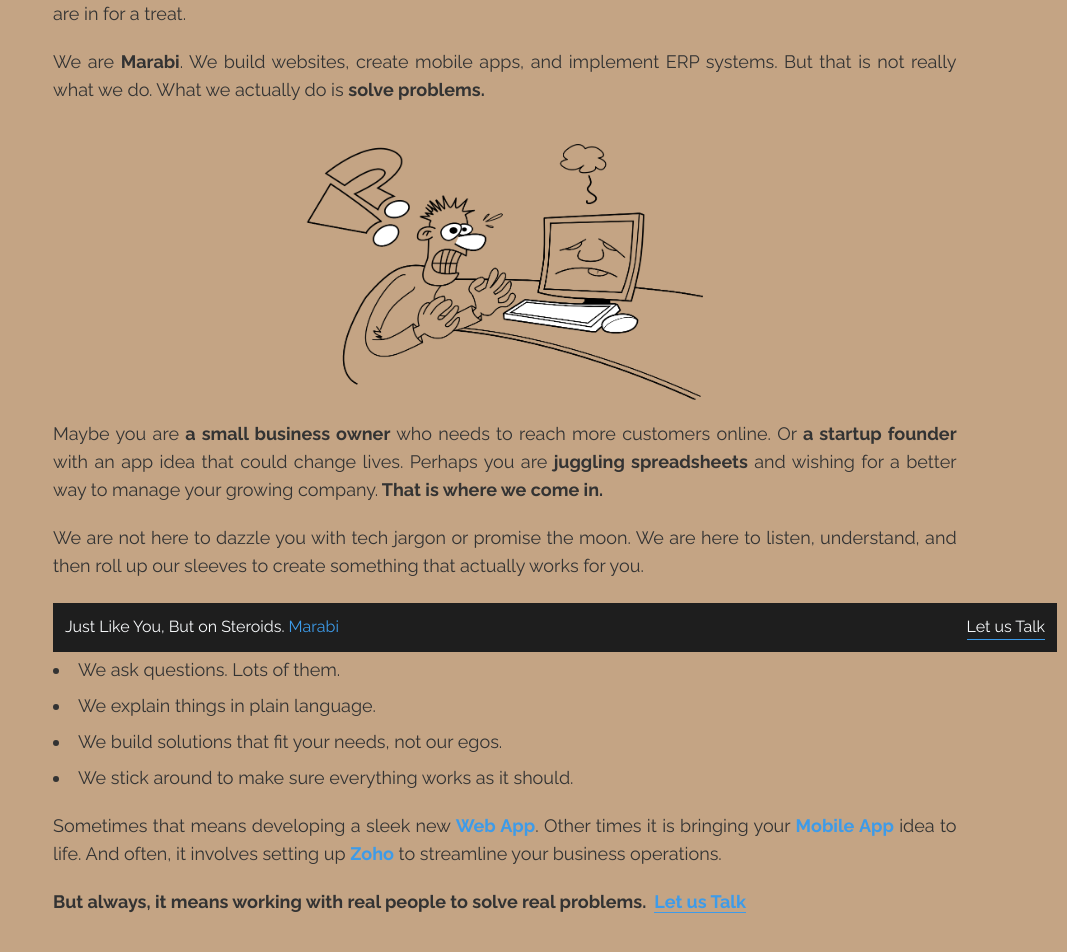
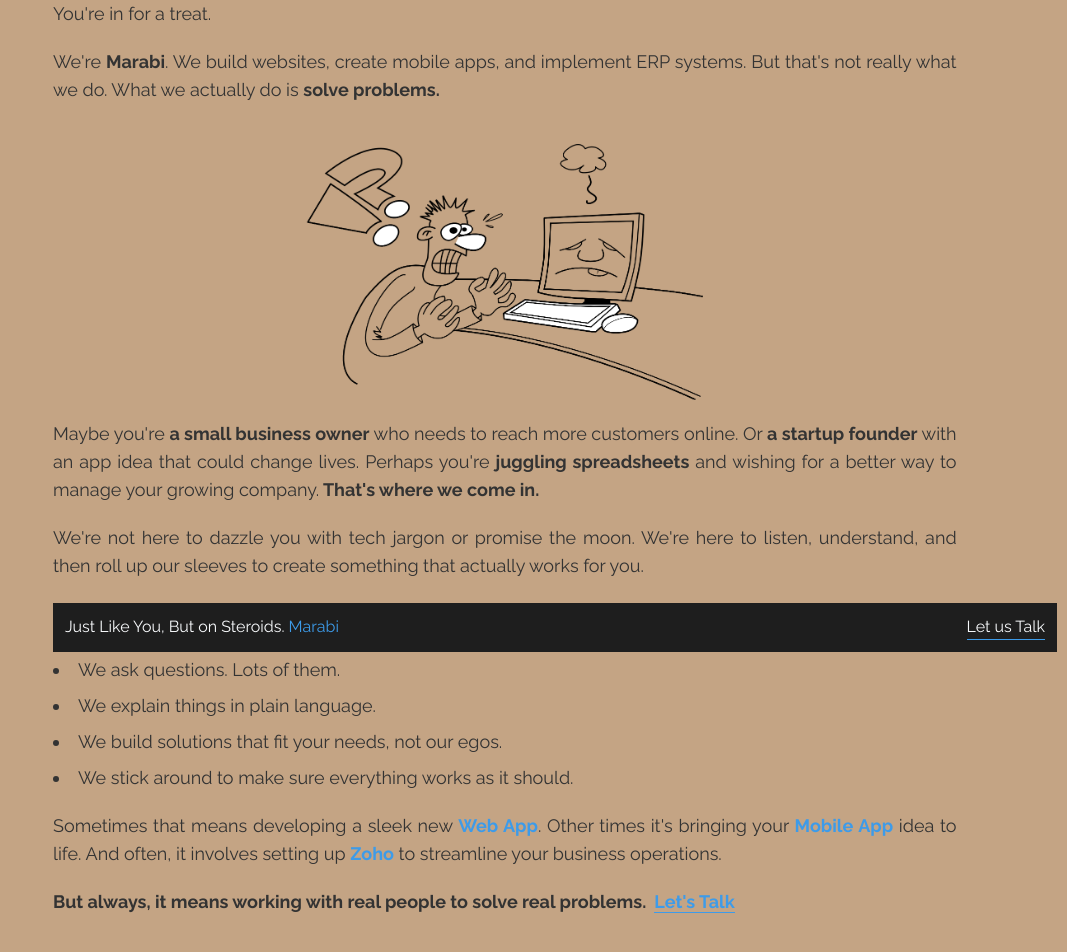
Before and after one commit to aineahmarabi/Marabi.tech, a Next.js app: page /About in a window 1280 px wide. Shown: the part 148-1100 px from the top of the page, without its empty margins (213-1280 px from the left). Built offline with nearby package versions, Linux system fonts and the light colour scheme.

Commit message:
Added &apos; where we have apostrophes

```diff
--- a/package.json
+++ b/package.json
@@ -16,6 +16,7 @@
     "react-icons": "^5.3.0",
     "react-type-animation": "^3.2.0",
     "react-typed": "^2.0.12",
+    "rimraf": "^6.0.1",
     "typeface-raleway": "^1.1.13"
   },
   "devDependencies": {
--- a/src/app/components/about.tsx
+++ b/src/app/components/about.tsx
@@ -5,8 +5,8 @@
     return (
         <div className="font-raleway lg:w-[90%]">
             <h1 className="text-1xl md:text-2xl lg:text-3xl font-bold pb-5">404: Conventional About Page Not Found</h1>
-            <p className="text-sm md:text-lg lg:text-lg pb-5 text-justify">Oops! You seem to have stumbled upon our about page. But fear not, brave explorer of the digital realm! You are in for a treat.</p>
-            <p className="text-sm md:text-lg lg:text-lg pb-5 text-justify">We are <strong>Marabi</strong>. We build websites, create mobile apps, and implement ERP systems. But that is not really what we do. What we actually do is <strong>solve problems.</strong></p>
+            <p className="text-sm md:text-lg lg:text-lg pb-5 text-justify">Oops! You seem to have stumbled upon our about page. But fear not, brave explorer of the digital realm! You&apos;re in for a treat.</p>
+            <p className="text-sm md:text-lg lg:text-lg pb-5 text-justify">We&apos;re <strong>Marabi</strong>. We build websites, create mobile apps, and implement ERP systems. But that&apos;s not really what we do. What we actually do is <strong>solve problems.</strong></p>
 
             <div className="relative w-full h-64 my-5">
                 <Image
@@ -17,8 +17,8 @@
                 />
             </div>
 
-            <p className="text-sm md:text-lg lg:text-lg pb-5 text-justify">Maybe you are <strong>a small business owner</strong> who needs to reach more customers online. Or <strong>a startup founder</strong> with an app idea that could change lives. Perhaps you are <strong>juggling spreadsheets</strong> and wishing for a better way to manage your growing company.<span className="text-sm md:text-lg lg:text-lg font-bold pb-5 text-justify"> That is where we come in.</span></p>
-            <p className="text-sm md:text-lg lg:text-lg pb-5 text-justify">We are not here to dazzle you with tech jargon or promise the moon. We are here to listen, understand, and then roll up our sleeves to create something that actually works for you.</p>
+            <p className="text-sm md:text-lg lg:text-lg pb-5 text-justify">Maybe you&apos;re <strong>a small business owner</strong> who needs to reach more customers online. Or <strong>a startup founder</strong> with an app idea that could change lives. Perhaps you&apos;re <strong>juggling spreadsheets</strong> and wishing for a better way to manage your growing company.<span className="text-sm md:text-lg lg:text-lg font-bold pb-5 text-justify"> That&apos;s where we come in.</span></p>
+            <p className="text-sm md:text-lg lg:text-lg pb-5 text-justify">We&apos;re not here to dazzle you with tech jargon or promise the moon. We&apos;re here to listen, understand, and then roll up our sleeves to create something that actually works for you.</p>
             <h2 className="text-xl md:text-2xl lg:text-3xl font-bold pb-5">Our approach is simple:</h2>
             <ul className="text-sm md:text-lg lg:text-lg pb-5 list-disc list-inside space-y-2 text-justify">
                 <li>We ask questions. Lots of them.</li>
@@ -28,13 +28,13 @@
             </ul>
             <p className="text-sm md:text-lg lg:text-lg pb-5 text-[1em] text-justify">
                 Sometimes that means developing a sleek new <Link href="/services/web-development" className="text-[#3D9BE9] font-bold">Web App</Link>.
-                Other times it is bringing your <Link href="/services/mobile-apps" className="text-[#3D9BE9] font-bold">Mobile App</Link> idea to life.
+                Other times it&apos;s bringing your <Link href="/services/mobile-apps" className="text-[#3D9BE9] font-bold">Mobile App</Link> idea to life.
                 And often, it involves setting up <a href="https://zoho.com" className="text-[#3D9BE9] font-bold" target="_blank" rel="noopener noreferrer">Zoho</a> to streamline your business operations.
             </p>
             <p className="text-sm md:text-lg lg:text-lg font-bold pb-5 text-justify">
                 But always, it means working with real people to solve real problems.
                 <Link href="/Contact" className="border-b border-[#3D9BE9] cursor-pointer text-[#3D9BE9] ml-2">
-                    Let us Talk
+                    Let&apos;s Talk
                 </Link>
             </p>
         </div>
```
Also changed, not shown: 1 other file (tests, documents, lock files or other folders).
